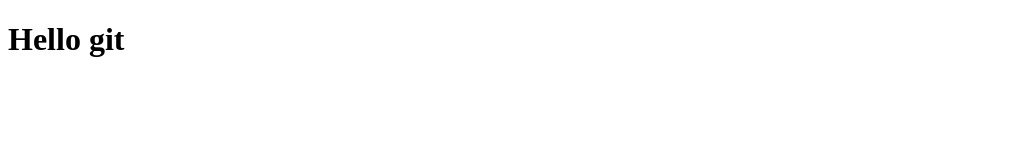
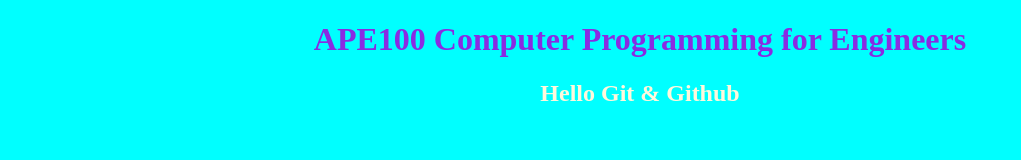
Before and after one commit to ittiponlnw/4828-Ittipon, a plain HTML site: page index.html in a window 1280 px wide. Shown: the whole page, without its empty margins (0-1021 px from the left). Drawn offline with Linux system fonts and the light colour scheme.

Commit message:
second edit

```diff
--- a/index.html
+++ b/index.html
@@ -6,7 +6,8 @@
     <meta name="viewport" content="width=device-width, initial-scale=1.0">
     <title>Document</title>
 </head>
-<body>
-    <h1>Hello git</h1>
+<body style="background-color: aqua;">
+    <h1 style="color: blueviolet; text-align: center;">APE100 Computer Programming for Engineers</h1>
+    <h2 style="color: cornsilk; text-align: center;">Hello Git & Github</h2>
 </body>
 </html>
```
